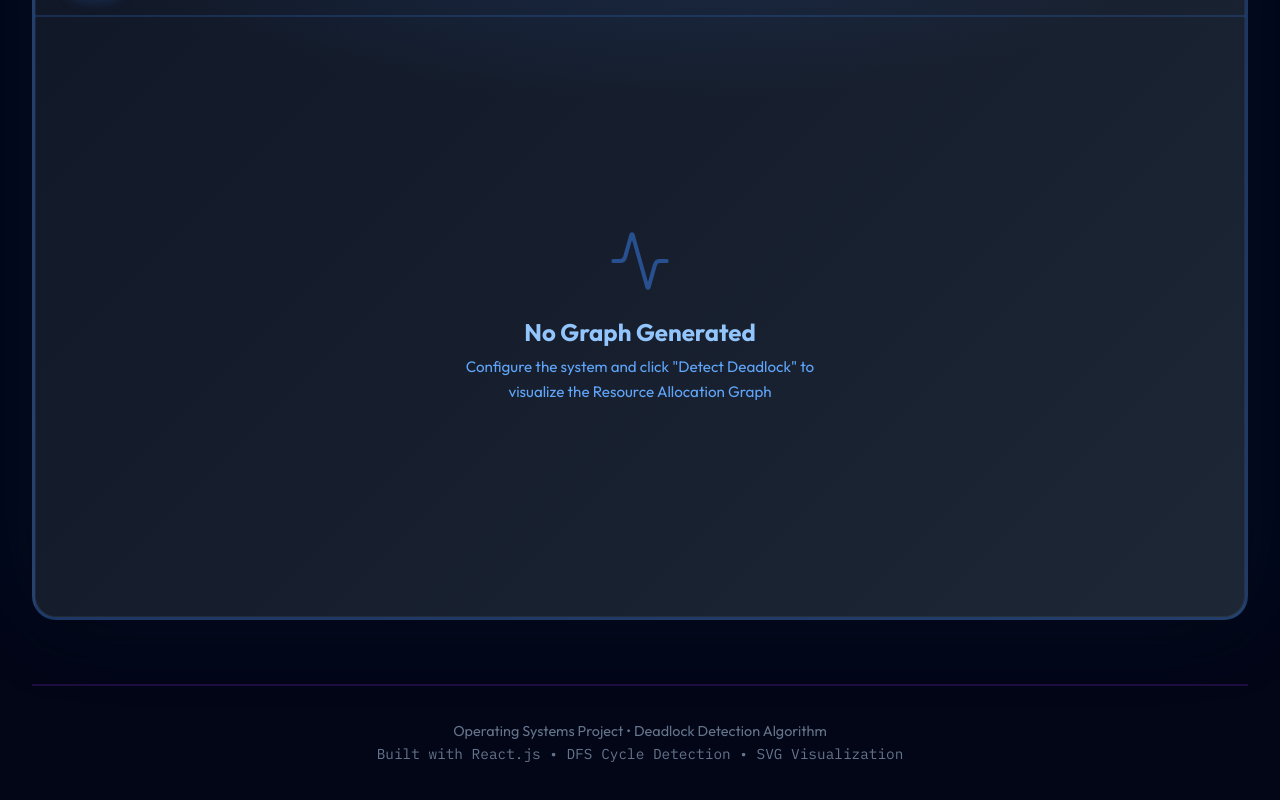
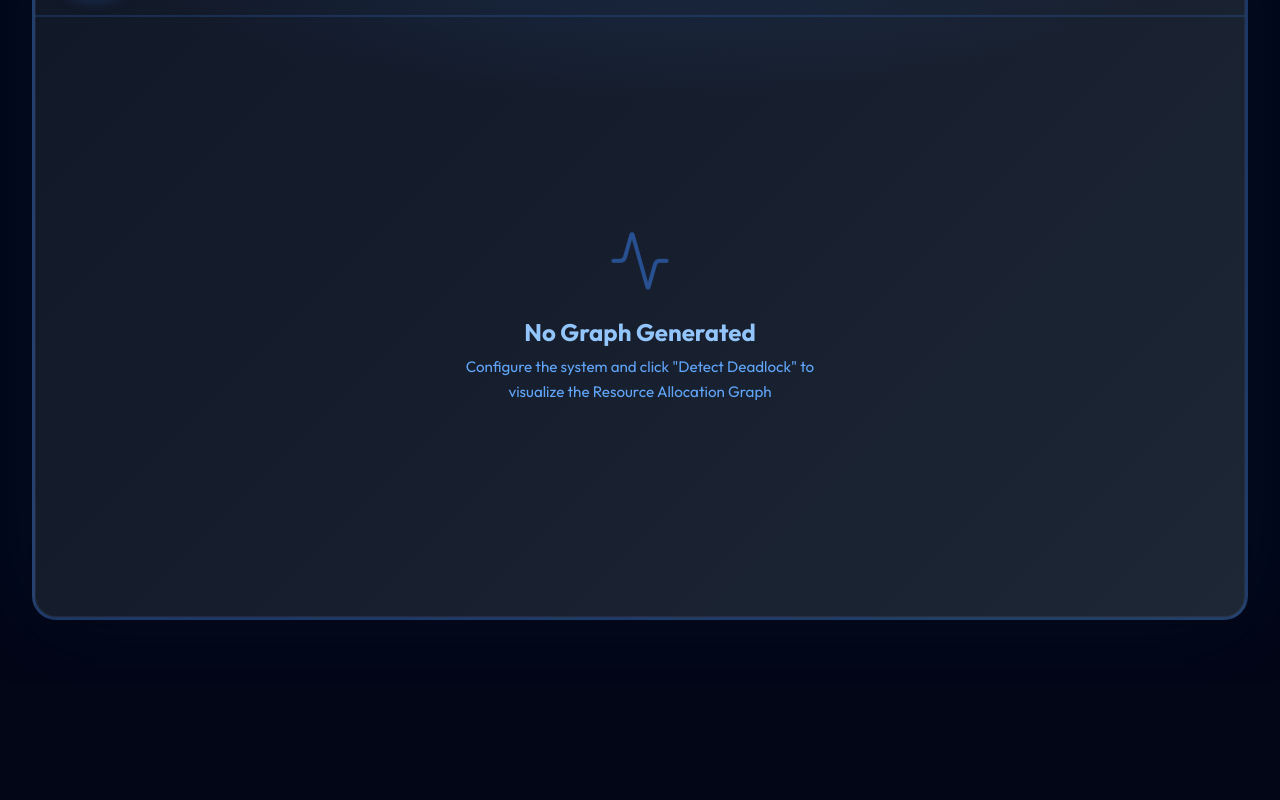
Before and after one commit to manasa030606/Deadlock-Detection-System, a React (Create React App) app: page / in a window 1280 px wide. Shown: the part 1690-2490 px from the top of the page. After the commit the page ends 2374 px from the top, so only its background shows below. Built offline with nearby package versions, Linux system fonts and the light colour scheme.

Commit message:
changing UI

```diff
--- a/src/App.css
+++ b/src/App.css
@@ -26,7 +26,9 @@ body {
   overflow-x: hidden;
 }
 
-code, pre, .monospace {
+code,
+pre,
+.monospace {
   font-family: 'IBM Plex Mono', 'SF Mono', 'Monaco', 'Inconsolata', 'Fira Code', monospace;
 }
 
@@ -69,6 +71,7 @@ code, pre, .monospace {
   0% {
     transform: translate(0, 0);
   }
+
   100% {
     transform: translate(50px, 50px);
   }
@@ -102,9 +105,12 @@ code, pre, .monospace {
 }
 
 @keyframes glowPulse {
-  0%, 100% {
+
+  0%,
+  100% {
     opacity: 0.6;
   }
+
   50% {
     opacity: 1;
   }
@@ -124,9 +130,12 @@ code, pre, .monospace {
 }
 
 @keyframes logoFloat {
-  0%, 100% {
+
+  0%,
+  100% {
     transform: translateY(0px) rotate(0deg);
   }
+
   50% {
     transform: translateY(-10px) rotate(5deg);
   }
@@ -150,6 +159,7 @@ code, pre, .monospace {
   0% {
     background-position: 0% 50%;
   }
+
   100% {
     background-position: 200% 50%;
   }
@@ -188,10 +198,13 @@ code, pre, .monospace {
 }
 
 @keyframes dotPulse {
-  0%, 100% {
+
+  0%,
+  100% {
     transform: scale(1);
     opacity: 1;
   }
+
   50% {
     transform: scale(1.5);
     opacity: 0.5;
@@ -223,6 +236,7 @@ code, pre, .monospace {
     opacity: 0;
     transform: translateY(30px);
   }
+
   to {
     opacity: 1;
     transform: translateY(0);
@@ -234,25 +248,7 @@ code, pre, .monospace {
   animation: fadeInUp 0.5s ease-out;
 }
 
-/* Footer */
-.app-footer {
-  margin-top: 4rem;
-  padding: 2rem 0;
-  border-top: 2px solid rgba(147, 51, 234, 0.2);
-  text-align: center;
-}
 
-.footer-content p {
-  color: #64748b;
-  font-size: 0.9rem;
-  margin: 0.25rem 0;
-}
-
-.footer-tech {
-  font-family: 'IBM Plex Mono', monospace;
-  font-size: 0.8rem;
-  color: #475569;
-}
 
 /* Scrollbar Styling */
 ::-webkit-scrollbar {
--- a/src/App.js
+++ b/src/App.js
@@ -96,20 +96,20 @@ function App() {
           <div className="logo-container">
             <div className="logo-icon">
               <svg width="40" height="40" viewBox="0 0 40 40" fill="none">
-                <rect x="2" y="2" width="36" height="36" rx="8" stroke="url(#gradient1)" strokeWidth="2"/>
-                <circle cx="20" cy="20" r="6" fill="url(#gradient2)"/>
-                <circle cx="10" cy="10" r="3" fill="#3b82f6"/>
-                <circle cx="30" cy="10" r="3" fill="#8b5cf6"/>
-                <circle cx="10" cy="30" r="3" fill="#ec4899"/>
-                <circle cx="30" cy="30" r="3" fill="#f59e0b"/>
+                <rect x="2" y="2" width="36" height="36" rx="8" stroke="url(#gradient1)" strokeWidth="2" />
+                <circle cx="20" cy="20" r="6" fill="url(#gradient2)" />
+                <circle cx="10" cy="10" r="3" fill="#3b82f6" />
+                <circle cx="30" cy="10" r="3" fill="#8b5cf6" />
+                <circle cx="10" cy="30" r="3" fill="#ec4899" />
+                <circle cx="30" cy="30" r="3" fill="#f59e0b" />
                 <defs>
                   <linearGradient id="gradient1" x1="0" y1="0" x2="40" y2="40">
-                    <stop offset="0%" stopColor="#3b82f6"/>
-                    <stop offset="100%" stopColor="#8b5cf6"/>
+                    <stop offset="0%" stopColor="#3b82f6" />
+                    <stop offset="100%" stopColor="#8b5cf6" />
                   </linearGradient>
                   <linearGradient id="gradient2" x1="0" y1="0" x2="40" y2="40">
-                    <stop offset="0%" stopColor="#ec4899"/>
-                    <stop offset="100%" stopColor="#f59e0b"/>
+                    <stop offset="0%" stopColor="#ec4899" />
+                    <stop offset="100%" stopColor="#f59e0b" />
                   </linearGradient>
                 </defs>
               </svg>
@@ -159,12 +159,7 @@ function App() {
           </div>
         )}
 
-        <footer className="app-footer">
-          <div className="footer-content">
-            <p>Operating Systems Project • Deadlock Detection Algorithm</p>
-            <p className="footer-tech">Built with React.js • DFS Cycle Detection • SVG Visualization</p>
-          </div>
-        </footer>
+
       </div>
     </div>
   );
```
